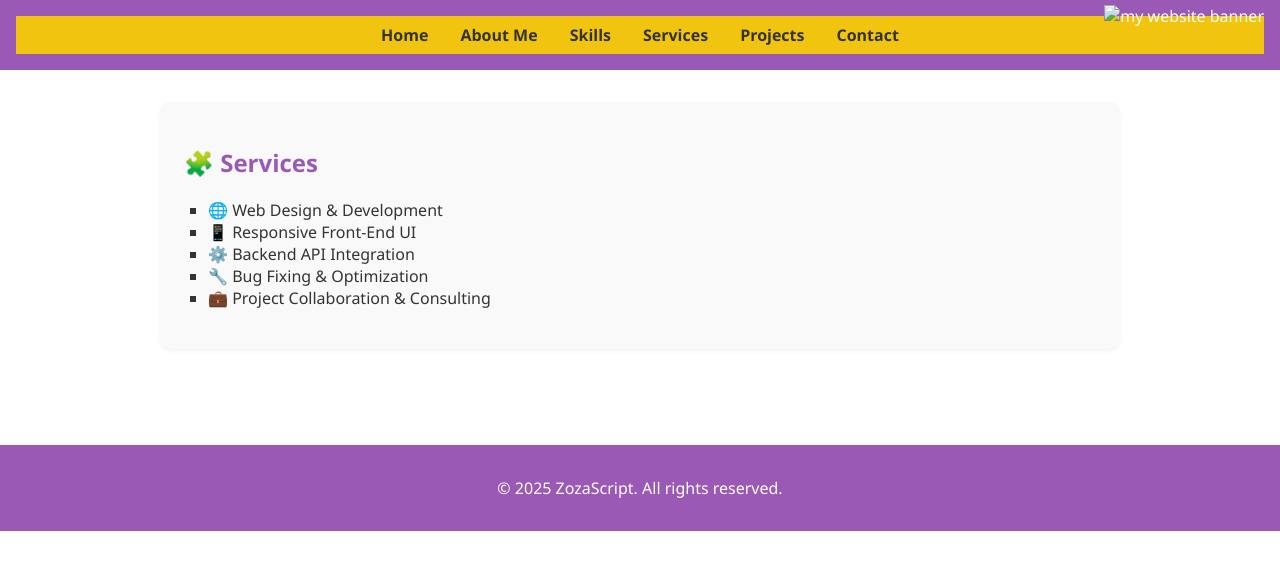
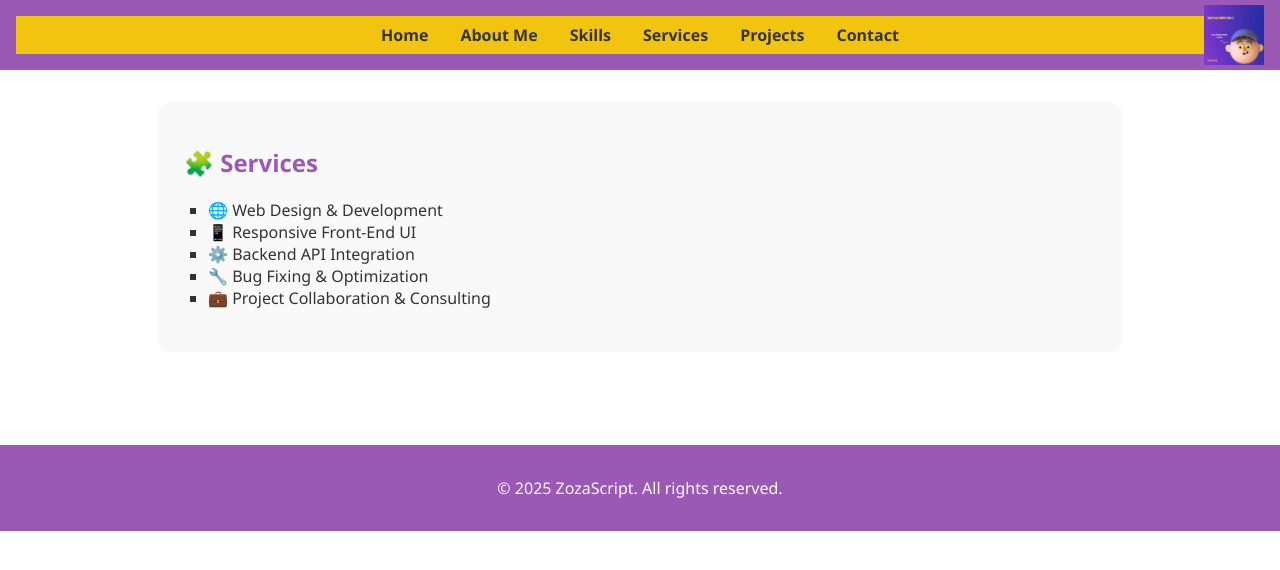
Before and after one commit to Emugo-hub/portfolio2, a plain HTML site: page services.html in a window 1280 px wide. Drawn offline with Linux system fonts and the light colour scheme.

Commit message:
Correctin Syntax on Services

```diff
--- a/services.html
+++ b/services.html
@@ -11,7 +11,7 @@
 
   <!--header-->
   <header>
-    <img src="./Assets/practical advice for developers ideas page instagram post.png" alt="my website banner" class="banner">
+    <img src="./Assets/Banner.png" alt="my website banner" class="banner">
     <nav>
       <a href="./index.html">Home</a>
       <a href="./about.html">About Me</a>
```
